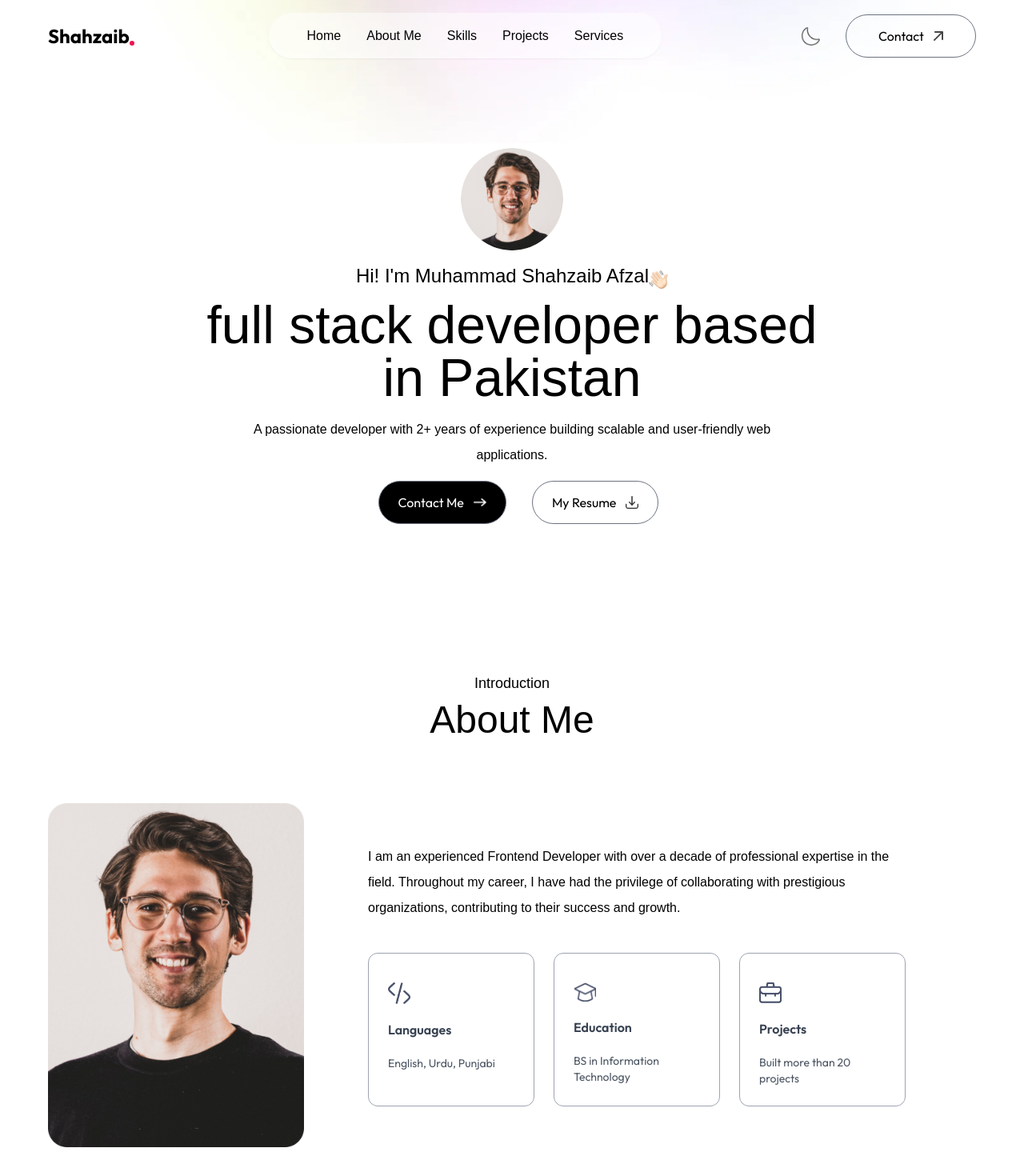
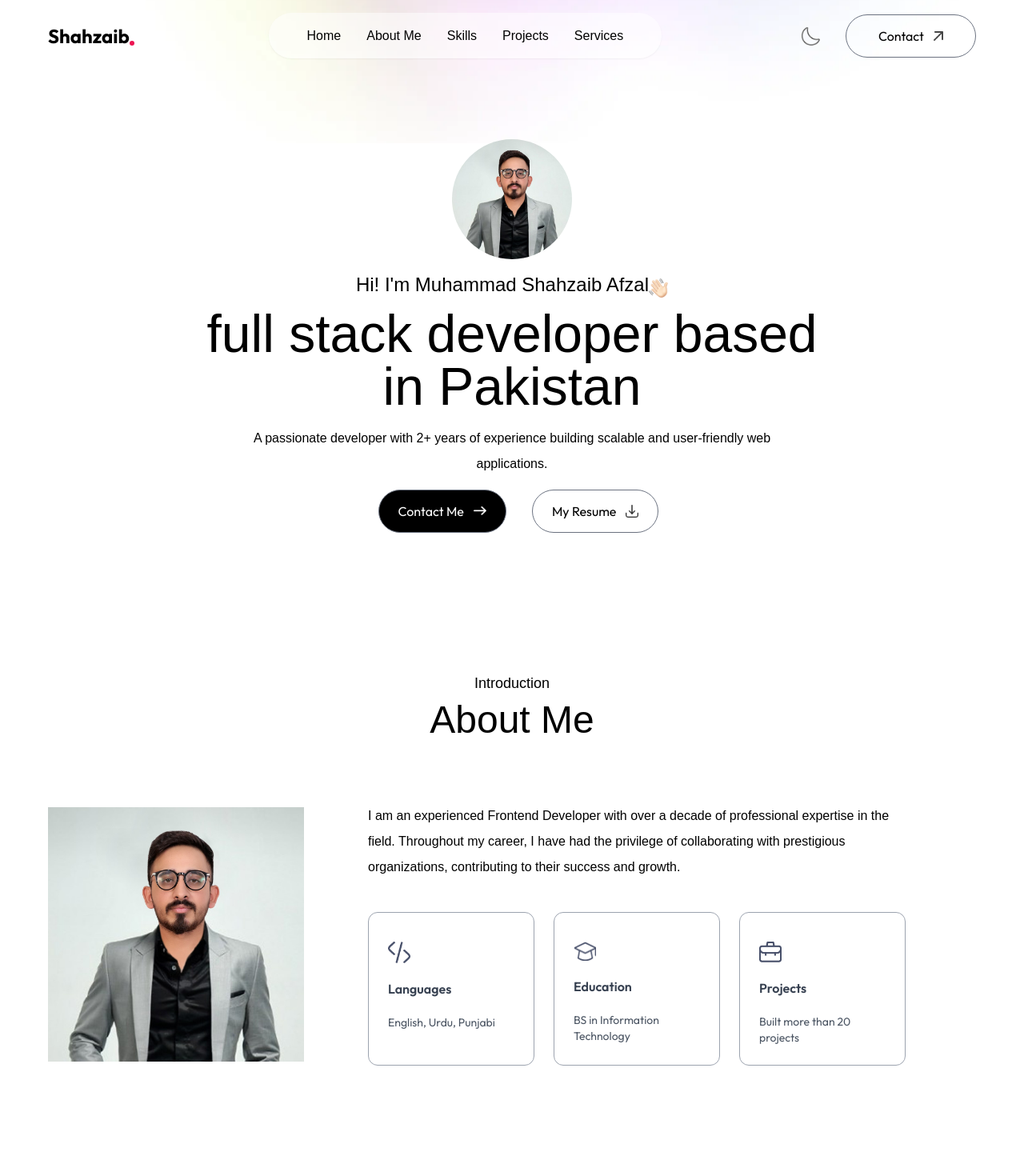
Before and after one commit to MuhammadShahzaibAfzal/MyPortfolio, a Next.js app: page / in a window 1280 px wide. Shown: the top 1470 px of the page at 80% size. Built offline with nearby package versions, Linux system fonts and the light colour scheme; a web font is replaced by a local one.

Commit message:
add profile image

```diff
--- a/src/assets/assets.ts
+++ b/src/assets/assets.ts
@@ -37,6 +37,7 @@ import right_arrow_bold from "./right-arrow-bold.png";
 import right_arrow_bold_dark from "./right-arrow-bold-dark.png";
 import { FaLaptopCode, FaServer } from "react-icons/fa";
 import { RiProjectorLine } from "react-icons/ri";
+import profileImage from "@/assets/profile.jpg";
 
 export const assets = {
   user_image,
@@ -76,6 +77,7 @@ export const assets = {
   send_icon,
   right_arrow_bold,
   right_arrow_bold_dark,
+  profileImage,
 };
 
 export const workData = [
--- a/src/components/home/about-me.tsx
+++ b/src/components/home/about-me.tsx
@@ -10,9 +10,12 @@ const AboutMe = ({ isDarkMode }: { isDarkMode: boolean }) => {
         <div className="flex w-full flex-col lg:flex-row items-center  gap-20 my-20">
           <div className="w-64 sm:w-80 rounded-3xl max-w-none">
             <Image
-              src={assets.user_image}
+              src={assets.profileImage}
               alt="Shahzaib's Profile Image"
-              className="w-full"
+              className="w-full object-contain"
+              width={200}
+              height={200}
+              priority
             />
           </div>
           <div className="flex-1">
--- a/src/components/home/header.tsx
+++ b/src/components/home/header.tsx
@@ -6,9 +6,11 @@ const Header = () => {
     <div className="flex container items-center min-h-screen justify-center">
       <div className="flex flex-col items-center max-w-3xl mt-10">
         <Image
-          src={assets.profile_img}
+          src={assets.profileImage}
           alt="Shahzaib's Profile Image"
-          className="w-32 rounded-full"
+          className="rounded-full"
+          width={150}
+          height={150}
         />
         <h3 className="flex mt-4 items-end text-xl md:text-2xl mb-3 font-ovo">
           Hi! I&apos;m Muhammad Shahzaib Afzal{" "}
```
Also changed, not shown: src/assets/profile.jpg (added).
